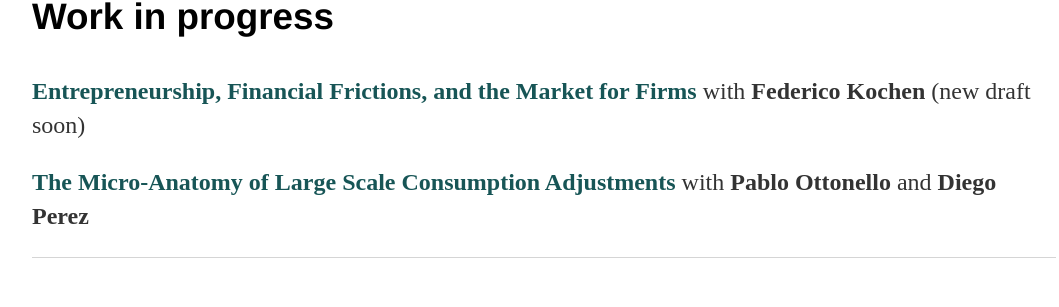
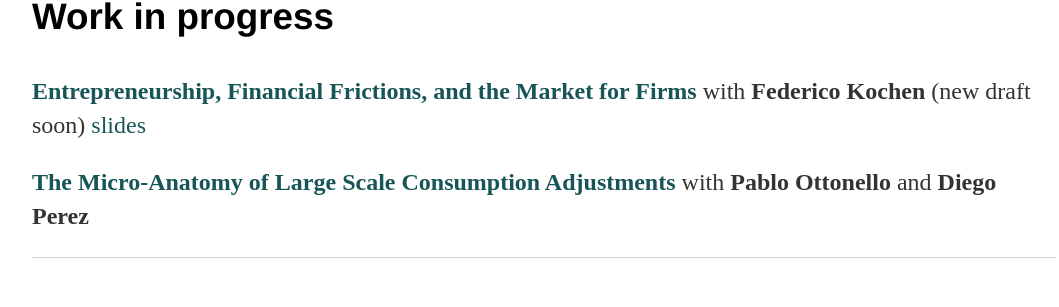
Before and after one commit to rafaguntin/rafaguntin.github.io, a Jekyll site: the page built from research/index.html, in a window 1280 px wide. Shown: the part 123-430 px from the top of the page, without its empty margins (96-1155 px from the left). Built offline with Jekyll 4.4.1, drawn with Linux system fonts in a browser that asks for light colours.

Commit message:
Update index.html

```diff
--- a/research/index.html
+++ b/research/index.html
@@ -9,11 +9,15 @@ title: Rafael Guntin - Research
 			       href="https://www.dropbox.com/s/5y7eh5qdi29uxg1/Entrepreneurship%2C%20Financial%20Frictions%2C%20and%20the%20Market%20of%20Firms.pdf?raw=1"
 			       >Entrepreneurship, Financial Frictions, and the Market for Firms</a>
 				with
-				<a style="font-weight: bold; color:#333" href="https://sites.google.com/view/federicokochen/home"> Federico Kochen </a> (new draft soon) </p>
+				<a style="font-weight: bold; color:#333" href="https://sites.google.com/view/federicokochen/home"> Federico Kochen </a>
+				(new draft soon)
+				<a style="color:#175556" href="https://www.dropbox.com/s/ya107zbbt236aah/GK%20-%20Slides%20NYU%20-%2009Dec19%20-%20Handout.pdf?raw=1"> slides <a>
+			</p>
 			<p> <a style="font-weight: bold; color:#175556"
 			       >The Micro-Anatomy of Large Scale Consumption Adjustments</a>
 				with
 				<a style="font-weight: bold; color:#333" href="https://sites.google.com/site/ottonellopablo/"> Pablo Ottonello </a>
 				and
-				<a style="font-weight: bold; color:#333" href="https://www.perezdiego.org/"> Diego Perez </a> </p>
+				<a style="font-weight: bold; color:#333" href="https://www.perezdiego.org/"> Diego Perez </a>
+			</p>
 		</div>
```
